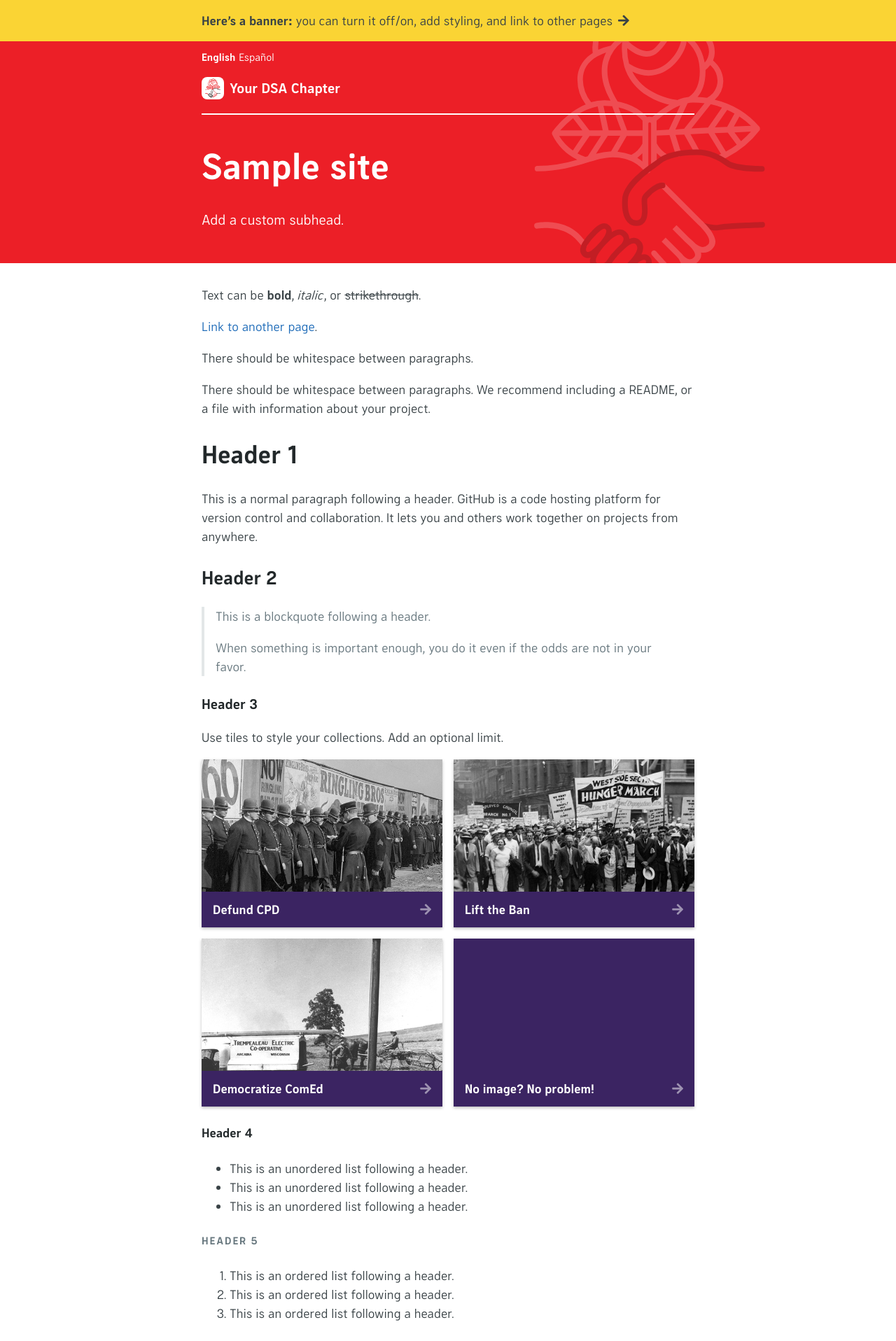
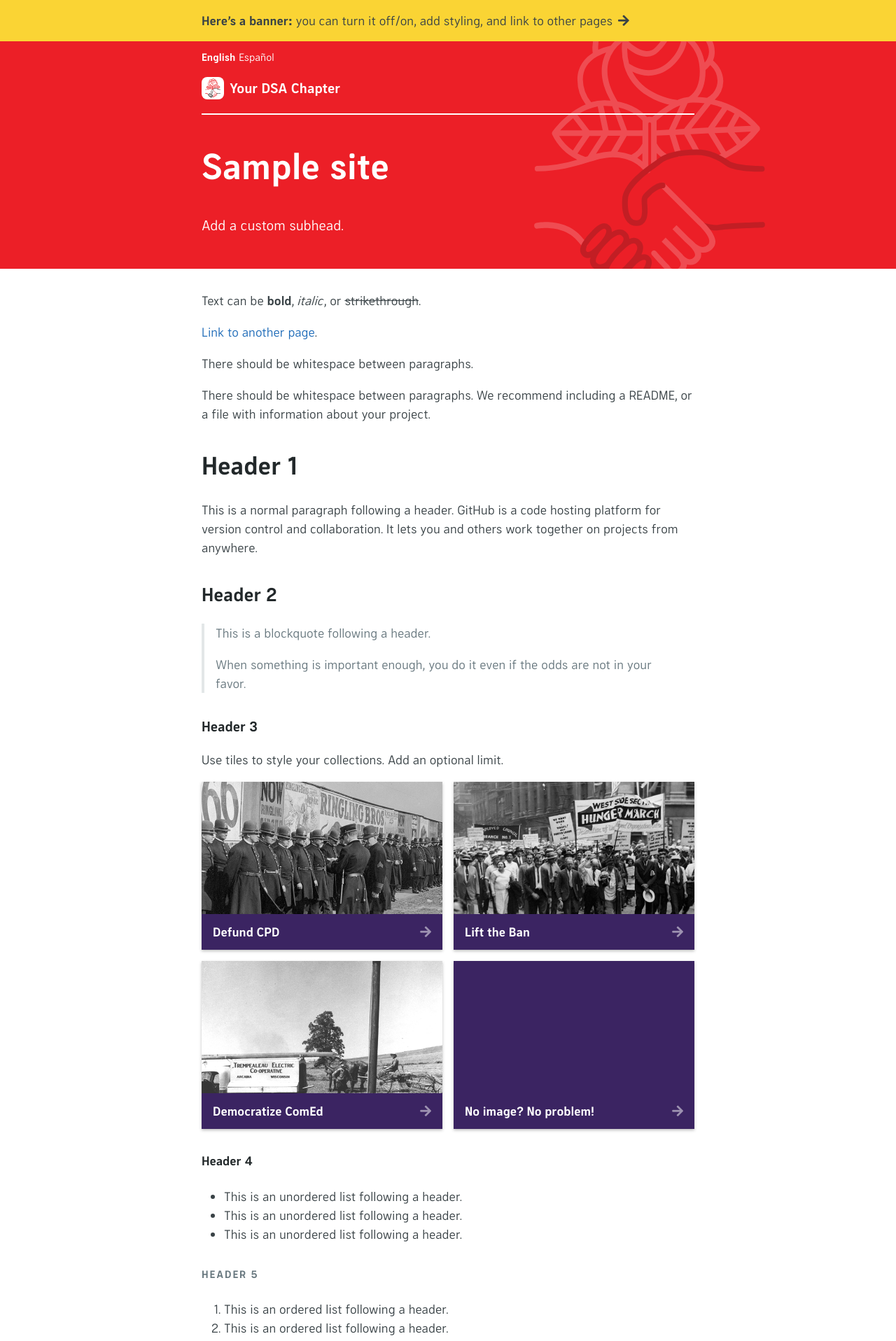
Before and after one commit to ChicagoDSA/haymarket, a Jekyll site: the page built from _homepage/en/index.md, in a window 1280 px wide. Shown: the top 1916 px of the page at 70% size. Built offline with Jekyll 4.4.1, drawn with Linux system fonts in a browser that asks for light colours; nearby versions of some CDN libraries; some web fonts are replaced; our own code applies the rules of GitHub Pages for plain Markdown files; library files that are not in the unit come from our copies; the repository's description, which GitHub fills in, is left out.

Commit message:
heading spacing, list indents

```diff
--- a/_sass/jekyll-theme-haymarket.scss
+++ b/_sass/jekyll-theme-haymarket.scss
@@ -68,7 +68,7 @@
 h4,
 h5,
 h6 {
-	margin-top: 1.5rem;
+	margin-top: 2rem;
 	font-weight: bold;
 }
 
@@ -436,6 +436,7 @@
 	ul,
 	ol {
 		margin-top: 0;
+		padding-left: 2rem;
 	}
 
 	blockquote {
```
